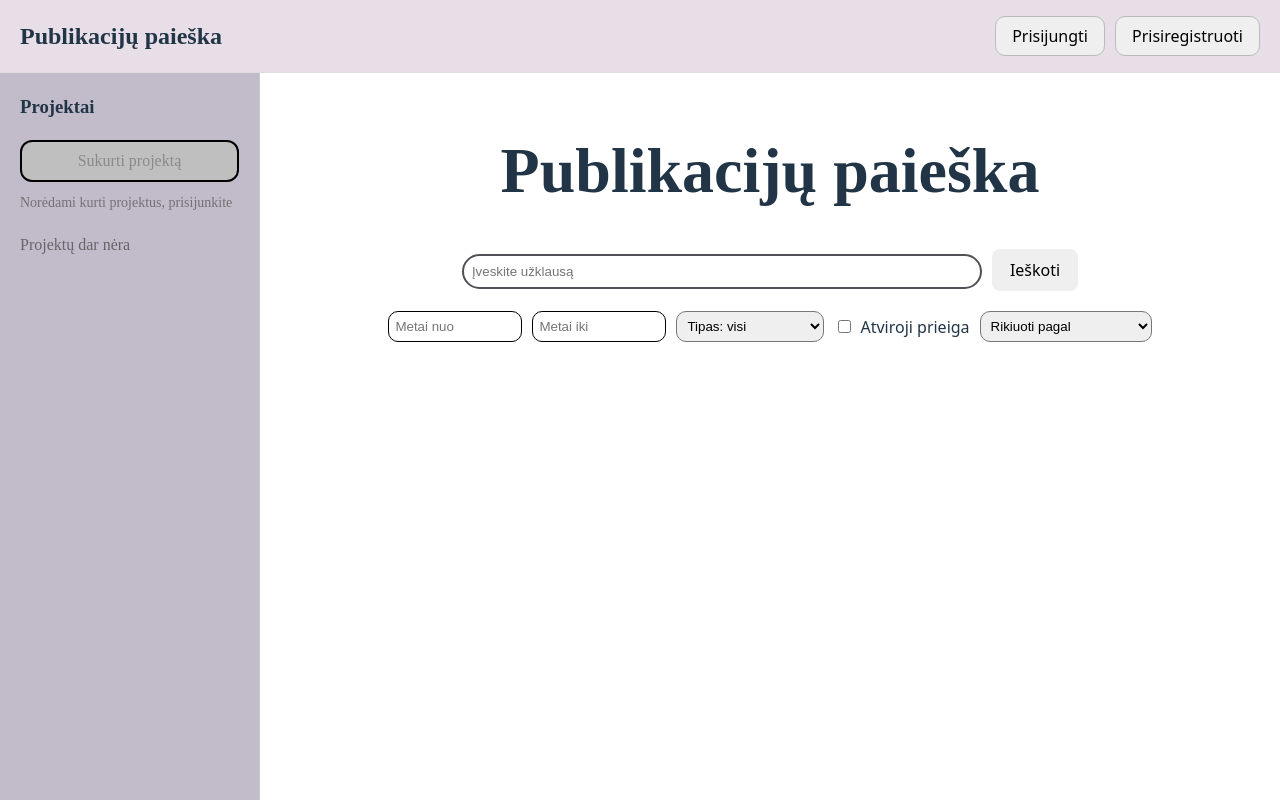
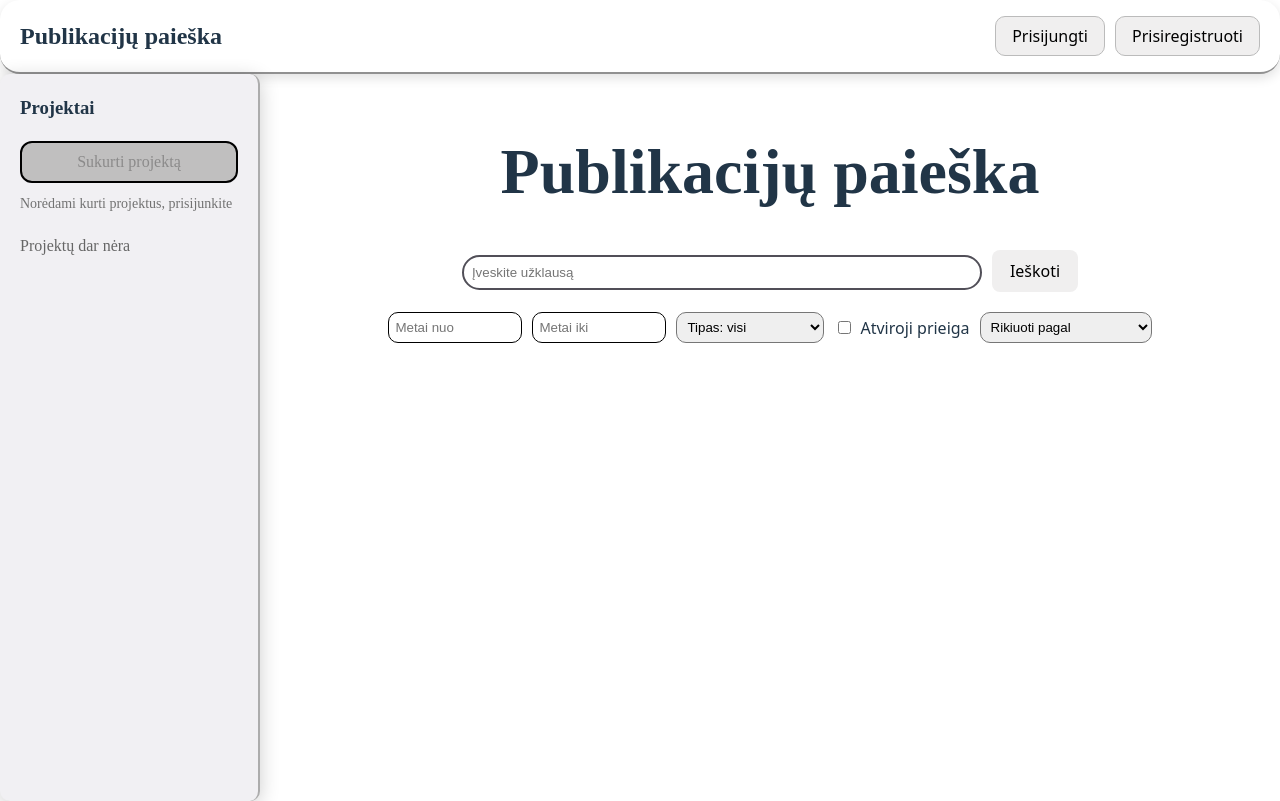
Before and after one commit to RojusJS/Publication_Finder, a React app in the folder Frontend/: page / in a window 1280 px wide. Built offline with nearby package versions, Linux system fonts and the light colour scheme; the HTML template or start-up script is replaced by a standard one.

Commit message:
Fix top header and project bar designs

```diff
--- a/Frontend/src/components/projectsBar.jsx
+++ b/Frontend/src/components/projectsBar.jsx
@@ -8,12 +8,14 @@ function ProjectsBar({ onCreateProjectClick, isLoggedIn, projects }) {
       style={{
         width: "260px",
         minWidth: "260px",
-        borderRight: "1px solid #c9c9c9",
+        borderRight: "2px solid #acacac",
         padding: "20px",
         boxSizing: "border-box",
         fontFamily: "Times New Roman",
-        background: "#c2bbca",
+        background: "#f1f0f3",
         minHeight: "calc(100vh - 73px)",
+        boxShadow: "0 4px 20px rgba(0,0,0,0.20)",
+        borderRadius: "10px",
       }}
     >
       <h3 style={{ marginTop: 0 }}>Projektai</h3>
@@ -53,7 +55,7 @@ function ProjectsBar({ onCreateProjectClick, isLoggedIn, projects }) {
                 key={project.id}
                 onClick={() => setSelectedProject(project)}
                 style={{
-                  border: "2px solid #8d56a3",
+                  border: "2px solid #4e4e4e",
                   borderRadius: "10px",
                   padding: "10px",
                   background: "#ffffff",
--- a/Frontend/src/components/topHeaderBar.jsx
+++ b/Frontend/src/components/topHeaderBar.jsx
@@ -27,9 +27,11 @@ function HeaderBar({ isLoggedIn, onLogin, onRegister, onLogout }) {
         justifyContent: "space-between",
         alignItems: "center",
         padding: "16px 20px",
-        borderBottom: "1px solid #ddd",
+        borderBottom: "2px solid #919191",
         boxSizing: "border-box",
-        background: "#e7dee7",
+        background: "#ffffff",
+        borderRadius: "20px",
+        boxShadow: "0 4px 12px rgba(0,0,0,0.12)",
       }}
     >
       <div style={{ fontFamily: "Times New Roman" }}>
```
